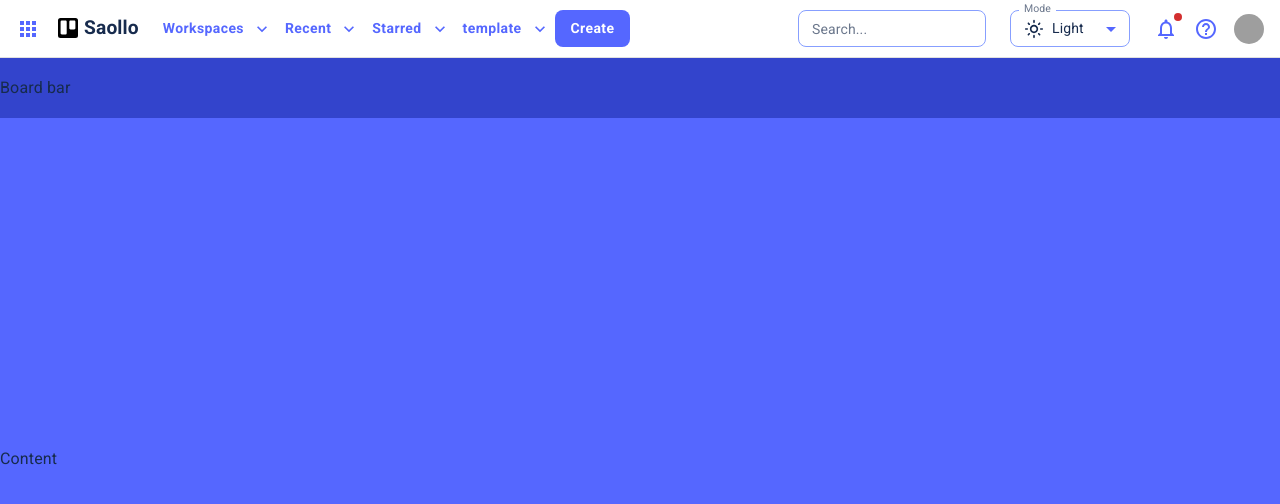
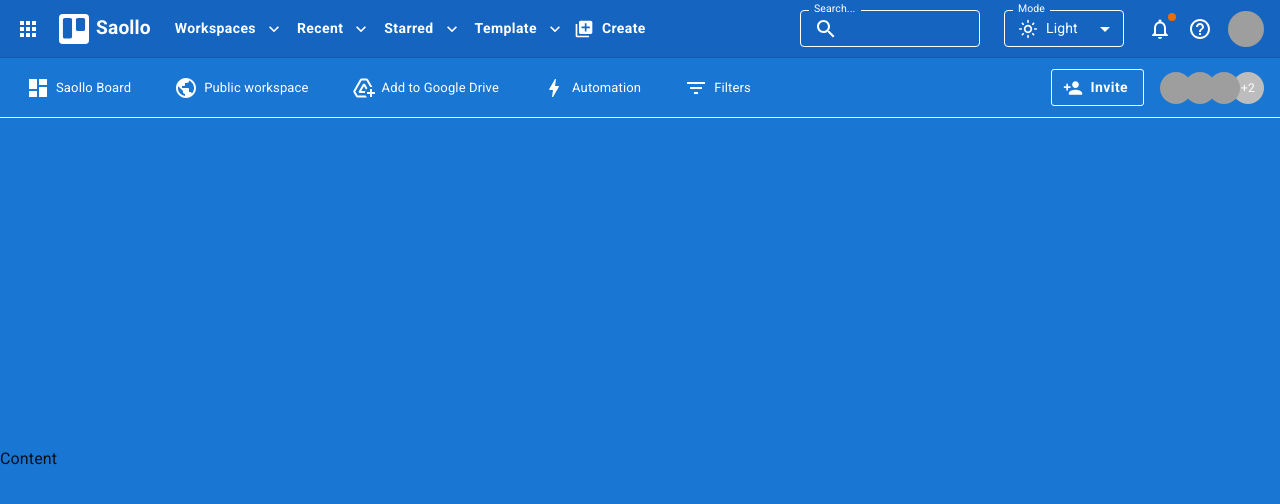
Before and after one commit to SAOSTAR1501/trello-app, a React (Vite) app: page / in a window 1280 px wide. Shown: the top 504 px of the page. Built offline with nearby package versions, Linux system fonts and the light colour scheme; grey boxes are pictures that could not be loaded.

Commit message:
custom theme again

```diff
--- a/src/components/AppBar/Menus/Profile.jsx
+++ b/src/components/AppBar/Menus/Profile.jsx
@@ -25,7 +25,7 @@ function Profile() {
           <Avatar
             src='https://scontent.fhan15-1.fna.fbcdn.net/v/t39.30808-1/404654423_885050763138612_5499757506508581049_n.jpg?stp=dst-jpg_s200x200&_nc_cat=109&ccb=1-7&_nc_sid=50d2ac&_nc_eui2=AeE-HAnNixPDoRphBcY0uQHfCH9ReTK-rAwIf1F5Mr6sDFouFHVG5zx3wipWnorFyfj1CmqrDKm2-QuXYieI8DGi&_nc_ohc=YMb_KbUzw5cQ7kNvgFWd2B0&_nc_ht=scontent.fhan15-1.fna&oh=00_AYDe7cXghiYOoHGMD5U67kDMP-_ACp2hPXym8jApTP-qiQ&oe=66BA5AE9'
             alt='Saollo'
-            sx={{ width: 30, height: 30 }}/>
+            sx={{ width: 36, height: 36 }}/>
         </IconButton>
       </Tooltip>
       <Menu
--- a/src/components/AppBar/Menus/Recent.jsx
+++ b/src/components/AppBar/Menus/Recent.jsx
@@ -14,6 +14,7 @@ function Recent() {
   return (
     <Box>
       <Button
+        sx={{ color: 'white' }}
         id="basic-button-recent"
         aria-controls={open ? 'basic-menu-recent' : undefined}
         aria-haspopup="true"
--- a/src/components/AppBar/Menus/Starred.jsx
+++ b/src/components/AppBar/Menus/Starred.jsx
@@ -14,6 +14,7 @@ function Starred() {
   return (
     <Box>
       <Button
+        sx={{ color: 'white' }}
         id="basic-button-starred"
         aria-controls={open ? 'basic-menu-Starred' : undefined}
         aria-haspopup="true"
--- a/src/components/AppBar/Menus/Templates.jsx
+++ b/src/components/AppBar/Menus/Templates.jsx
@@ -14,6 +14,7 @@ function Templates() {
   return (
     <Box>
       <Button
+        sx={{ color: 'white' }}
         id="basic-button-template"
         aria-controls={open ? 'basic-menu-template' : undefined}
         aria-haspopup="true"
@@ -21,7 +22,7 @@ function Templates() {
         onClick={handleClick}
         endIcon={<ExpandMore/>}
       >
-        template
+        Template
       </Button>
       <Menu
         id="basic-menu-template"
--- a/src/components/AppBar/Menus/Workspaces.jsx
+++ b/src/components/AppBar/Menus/Workspaces.jsx
@@ -14,6 +14,7 @@ function Workspaces() {
   return (
     <Box>
       <Button
+        sx={{ color: 'white' }}
         id="basic-button-workspace"
         aria-controls={open ? 'basic-menu-workspace' : undefined}
         aria-haspopup="true"
--- a/src/components/AppBar/index.jsx
+++ b/src/components/AppBar/index.jsx
@@ -1,4 +1,4 @@
-import { Badge, Box, Button, TextField, Tooltip, Typography } from '@mui/material'
+import { Badge, Box, Button, InputAdornment, TextField, Tooltip, Typography } from '@mui/material'
 import ModeSelect from '../ModeSelect'
 import AppsIcon from '@mui/icons-material/Apps'
 import trelloIcon from '../../assets/trello.svg'
@@ -6,10 +6,12 @@ import Workspaces from './Menus/Workspaces'
 import Recent from './Menus/Recent'
 import Starred from './Menus/Starred'
 import Templates from './Menus/Templates'
-import { HelpOutline, NotificationsNone } from '@mui/icons-material'
+import { Close, HelpOutline, LibraryAdd, NotificationsNone, Search } from '@mui/icons-material'
 import Profile from './Menus/Profile'
+import { useState } from 'react'
 
 function AppBar() {
+  const [searchValue, setSearchValue] = useState('')
   return (
     <Box
       px={2}
@@ -19,40 +21,60 @@ function AppBar() {
         display: 'flex',
         alignItems: 'center',
         justifyContent: 'space-between',
-        bgcolor: 'background.paper',
         borderBottom: '1px solid',
         borderColor: 'divider',
-        overflowX: 'auto'
+        overflowX: 'auto',
+        bgcolor: (theme) => (theme.palette.mode === 'dark' ? '#2c3e50': '#1565c0')
       }}
     >
       <Box sx={{ display: 'flex', alignItems: 'center', gap: 2 }}>
-        <AppsIcon sx={{ color: 'action.active' }}/>
+        <AppsIcon sx={{ color: 'white' }}/>
         <Box sx={{ display: 'flex', alignItems: 'center', gap: 0.5 }}>
           <Box
             component="img"
             src={trelloIcon}
-            sx={{ width: 24, height: 24 }}
+            sx={{ width: 36, height: 36 }}
           />
-          <Typography variant='span' sx={{ fontSize: '1.2rem', fontWeight: 'bold', color: 'text.primary' }}>Saollo</Typography>
+          <Typography variant='span' sx={{ fontSize: '1.2rem', fontWeight: 'bold', color: 'white' }}>Saollo</Typography>
         </Box>
         <Box sx={{ display: { xs: 'none', md: 'flex', gap: 1 } }}>
           <Workspaces/>
           <Recent/>
           <Starred/>
           <Templates/>
-          <Button variant='contained' color="primary">Create</Button>
+          <Button startIcon={<LibraryAdd/>} sx={{ color: 'white' }}>Create</Button>
         </Box>
       </Box>
       <Box sx={{ display:'flex', alignItems:'center', gap: 2 }}>
-        <TextField id="outlined-search" label="Search..." type='search' size='small' sx={{ minWidth: '120px', '& .MuiOutlinedInput-root': { color: 'text.primary' } }}/>
+        <TextField
+          id="outlined-search"
+          label="Search..."
+          type='text'
+          size='small'
+          value={searchValue}
+          onChange={(e) => setSearchValue(e.target.value)}
+          sx={{ minWidth: '120px', maxWidth: '180px', '& label' : { color: 'white' }, '& input' : { color: 'white' }, '& label.Mui-focused' : { color: 'white' }, '& .MuiOutlinedInput-root' : { '& fieldset' : { borderColor: 'white' }, '&:hover fieldset' : { borderColor: 'white' }, '&.Mui-focused fieldset' : { borderColor: 'white' } } }}
+          InputProps={
+            {
+              startAdornment:(
+                <InputAdornment position='start'>
+                  <Search sx={{ color: 'white' }}/>
+                </InputAdornment>
+              ),
+              endAdornment: (
+                <Close fontSize='small' sx={{ color: searchValue ? 'white': 'transparent', cursor: 'pointer' }} onClick={() => setSearchValue('')}/>
+              )
+            }
+          }
+        />
         <ModeSelect />
         <Tooltip title="Notification">
-          <Badge color="error" variant="dot" sx={{ cursor: 'pointer' }} >
-            <NotificationsNone sx={{ color:'action.active' }}/>
+          <Badge color="warning" variant="dot" sx={{ cursor: 'pointer' }} >
+            <NotificationsNone sx={{ color:'white' }}/>
           </Badge>
         </Tooltip>
         <Tooltip title="Help">
-          <HelpOutline sx={{ cursor: 'pointer', color:'action.active' }}/>
+          <HelpOutline sx={{ cursor: 'pointer', color:'white' }}/>
         </Tooltip>
         <Profile/>
       </Box>
--- a/src/components/ModeSelect/index.jsx
+++ b/src/components/ModeSelect/index.jsx
@@ -21,13 +21,27 @@ function ModeSelect() {
 
   return (
     <FormControl sx={{ m: 1, minWidth: 120 }} size='small'>
-      <InputLabel id='label-select-dark-light-mode'>Mode</InputLabel>
+      <InputLabel id='label-select-dark-light-mode' sx={{ color: 'white', '&.Mui-focused': {
+        color:'white'
+      } }}>Mode</InputLabel>
       <Select
         labelId='label-select-dark-light-mode'
         id='select-dark-light-mode'
         value={mode}
         label='Mode'
         onChange={handleChange}
+        sx={{ color :'white', '.MuiOutlinedInput-notchedOutline': {
+          borderColor: 'white'
+        },
+        '&:hover .MuiOutlinedInput-notchedOutline': {
+          borderColor: 'white'
+        },
+        '&.Mui-focused .MuiOutlinedInput-notchedOutline': {
+          borderColor: 'white'
+        },
+        '.MuiSvgIcon-root': {
+          color: 'white'
+        } }}
       >
         <MenuItem value='light'>
           <Box sx={{ display: 'flex', alignItems: 'center', gap: 1 }}>
--- a/src/pages/Boards/BoardBar/index.jsx
+++ b/src/pages/Boards/BoardBar/index.jsx
@@ -1,17 +1,72 @@
-import { Box } from '@mui/material'
+import { AddToDrive, Bolt, Dashboard, FilterList, PersonAdd, Public } from '@mui/icons-material'
+import { Avatar, AvatarGroup, Box, Button, Chip, Tooltip } from '@mui/material'
+
+const MENU_STYLES = {
+  color: 'white', bgcolor: 'transparent', border: 'none', paddingX: '5px', borderRadius:'4px', '.MuiSvgIcon-root': { color: 'white' },
+  '&:hover': {
+    bgcolor:'primary.50'
+  }
+}
 
 function BoardBar() {
   return (
     <Box
+      px={2}
       sx={{
-        backgroundColor: 'primary.dark',
+        bgcolor: (theme) => (theme.palette.mode === 'dark' ? '#34495e': '#1976d2'),
         width: '100%',
         height: (theme) => theme.trello.boardBarHeight,
         display: 'flex',
-        alignItems: 'center'
+        alignItems: 'center',
+        justifyContent: 'space-between',
+        gap: 2,
+        overflowX: 'auto',
+        borderBottom: '1px solid white'
       }}
     >
-            Board bar
+      <Box sx={{ display:'flex', alignItems:'center', gap:2 }}>
+        <Chip sx={MENU_STYLES} icon={<Dashboard/>} label="Saollo Board"
+          clickable/>
+        <Chip sx={MENU_STYLES} icon={<Public/>} label="Public workspace"
+          clickable/>
+        <Chip sx={MENU_STYLES} icon={<AddToDrive/>} label="Add to Google Drive"
+          clickable/>
+        <Chip sx={MENU_STYLES} icon={<Bolt/>} label="Automation"
+          clickable/>
+        <Chip sx={MENU_STYLES} icon={<FilterList/>} label="Filters"
+          clickable/>
+      </Box>
+      <Box sx={{ display:'flex', alignItems:'center', gap:2 }}>
+        <Button
+          startIcon={<PersonAdd/>}
+          variant='outlined' sx={{ color:'white', borderColor: 'white', '&:hover': { borderColor: 'white' } }}>Invite</Button>
+        <AvatarGroup max={4}
+          sx={{
+            '& .MuiAvatar-root' : {
+              width: 32,
+              height: 32,
+              fontSize: 12,
+              border:'none'
+            }
+          }}>
+          <Tooltip title="Saollo">
+            <Avatar alt="Saollo" src="/static/images/avatar/1.jpg" />
+          </Tooltip>
+          <Tooltip title="Xuanllo">
+            <Avatar alt="Saollo" src="/static/images/avatar/1.jpg" />
+          </Tooltip>
+          <Tooltip title="Saollo">
+            <Avatar alt="Saollo" src="/static/images/avatar/1.jpg" />
+          </Tooltip>
+          <Tooltip title="Saollo">
+            <Avatar alt="Saollo" src="/static/images/avatar/1.jpg" />
+          </Tooltip>
+          <Tooltip title="Saollo">
+            <Avatar alt="Saollo" src="/static/images/avatar/1.jpg" />
+          </Tooltip>
+
+        </AvatarGroup>
+      </Box>
     </Box>
   )
 }
--- a/src/pages/Boards/BoardContent/index.jsx
+++ b/src/pages/Boards/BoardContent/index.jsx
@@ -4,7 +4,7 @@ function BoardContent() {
   return (
     <Box
       sx={{
-        backgroundColor: 'primary.main',
+        bgcolor: (theme) => (theme.palette.mode === 'dark' ? '#34495e': '#1976d2'),
         width: '100%',
         height: (theme) =>
           `calc(100vh - ${theme.trello.appBarHeight} - ${theme.trello.boardBarHeight})`,
--- a/src/theme.js
+++ b/src/theme.js
@@ -6,62 +6,8 @@ const theme = extendTheme({
     boardBarHeight: '60px'
   },
   colorSchemes: {
-    light: {
-      palette: {
-        primary: {
-          main: '#5567FF',
-          light: '#879FFF',
-          dark: '#3344CC',
-          contrastText: '#ffffff'
-        },
-        secondary: {
-          main: '#FF4F9A',
-          light: '#FF7FB7',
-          dark: '#CC3F7B',
-          contrastText: '#ffffff'
-        },
-        background: {
-          default: '#F4F5F7',
-          paper: '#ffffff'
-        },
-        text: {
-          primary: '#172B4D',
-          secondary: '#6B778C'
-        },
-        action: {
-          active: '#5567FF',
-          hover: 'rgba(85, 103, 255, 0.08)'
-        }
-      }
-    },
-    dark: {
-      palette: {
-        primary: {
-          main: '#879FFF',
-          light: '#AAB9FF',
-          dark: '#5567FF',
-          contrastText: '#ffffff'
-        },
-        secondary: {
-          main: '#FF7FB7',
-          light: '#FFA4CB',
-          dark: '#FF4F9A',
-          contrastText: '#ffffff'
-        },
-        background: {
-          default: '#1A1D21',
-          paper: '#282C31'
-        },
-        text: {
-          primary: '#E9EBEE',
-          secondary: '#A6ADB7'
-        },
-        action: {
-          active: '#879FFF',
-          hover: 'rgba(135, 159, 255, 0.08)'
-        }
-      }
-    }
+    light: {},
+    dark: {}
   },
   components: {
     MuiCssBaseline: {
@@ -72,11 +18,11 @@ const theme = extendTheme({
             height: '8px'
           },
           '*::-webkit-scrollbar-thumb': {
-            backgroundColor: '#BFC5D0',
+            backgroundColor: '#dcdde1',
             borderRadius: '8px'
           },
           '*::-webkit-scrollbar-thumb:hover': {
-            backgroundColor: '#A6ADB7'
+            backgroundColor: 'white'
           }
         }
       }
@@ -85,41 +31,27 @@ const theme = extendTheme({
       styleOverrides: {
         root: {
           textTransform: 'none',
-          borderRadius: '8px',
+          borderRadius: '3px',
           fontWeight: 600,
-          boxShadow: 'none',
+          borderWidth: '0.5px',
           '&:hover': {
-            boxShadow: '0 2px 4px rgba(0,0,0,0.1)'
+            borderWidth: '1px'
           }
         }
       }
     },
     MuiOutlinedInput: {
       styleOverrides: {
-        root: ({ theme }) => ({
-          fontSize: '0.875rem',
-          borderRadius: '8px',
-          '& .MuiOutlinedInput-notchedOutline': {
-            borderColor: theme.vars.palette.primary.light
-          },
-          '&:hover .MuiOutlinedInput-notchedOutline': {
-            borderColor: theme.vars.palette.primary.main
-          },
-          '&.Mui-focused .MuiOutlinedInput-notchedOutline': {
-            borderColor: theme.vars.palette.primary.dark
-          }
-        })
+        root: {
+          fontSize: '0.875rem'
+        }
       }
     },
     MuiInputLabel: {
       styleOverrides: {
-        root: ({ theme }) => ({
-          color: theme.vars.palette.text.secondary,
-          fontSize: '0.875rem',
-          '&.Mui-focused': {
-            color: theme.vars.palette.primary.main
-          }
-        })
+        root: {
+          fontSize: '0.875rem'
+        }
       }
     }
   }
```
Also changed, not shown: src/assets/trello.svg.
